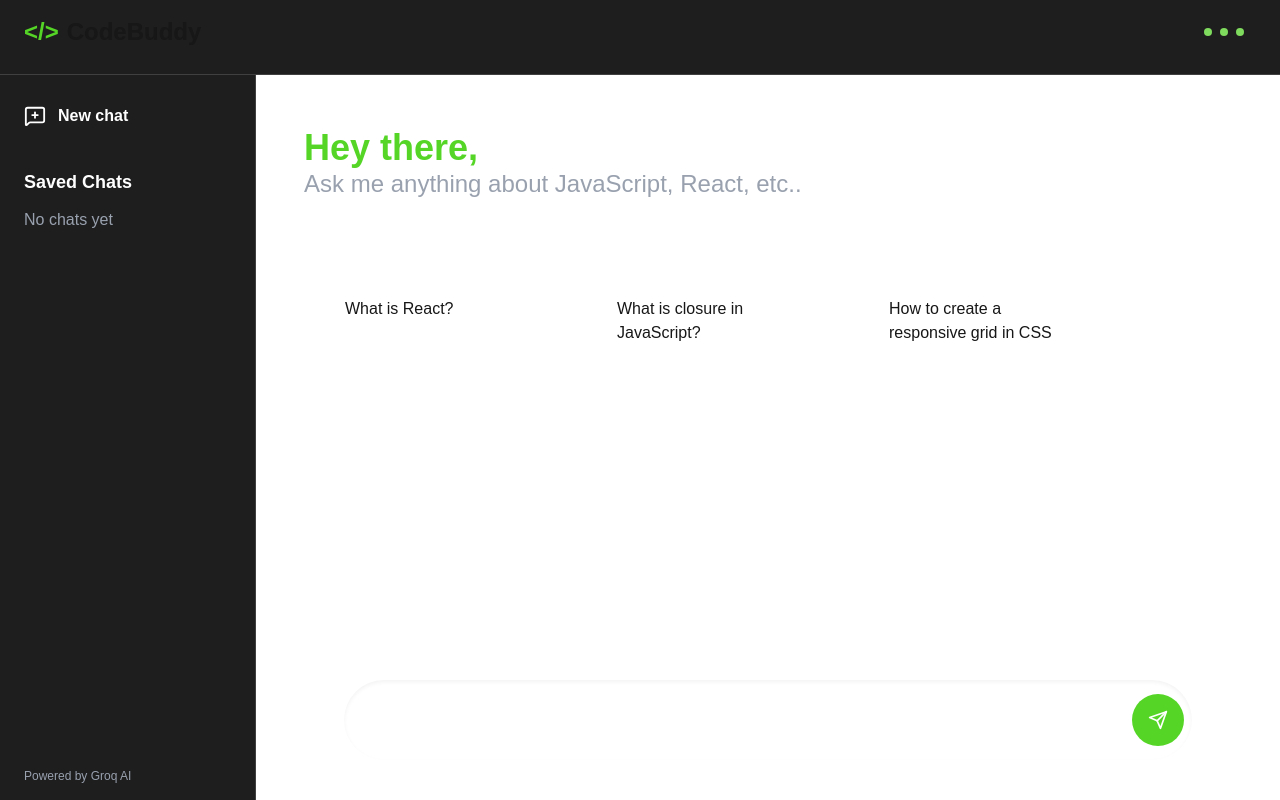
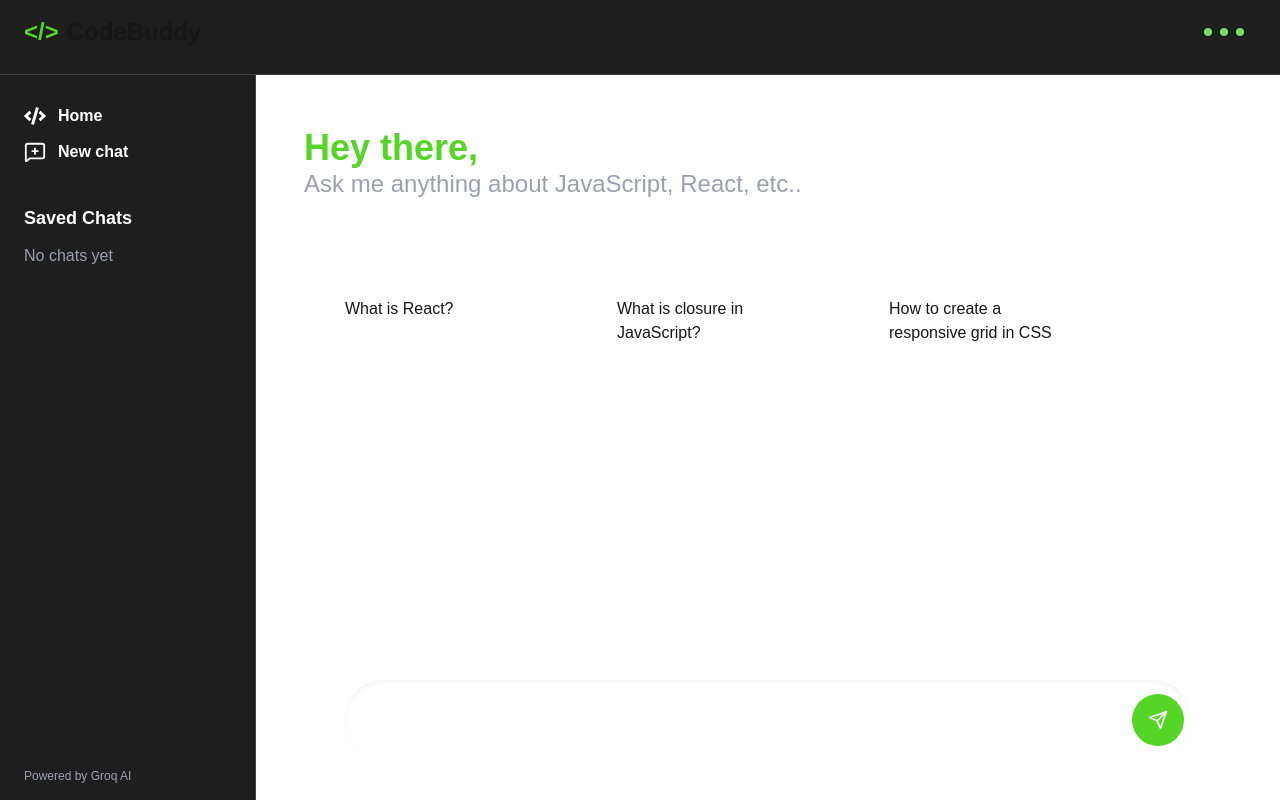
Before and after one commit to Fejiro-tech/CodeBuddy, a Next.js app: page /chatPage in a window 1280 px wide. Built offline with nearby package versions, Linux system fonts and the light colour scheme.

Commit message:
added home button to sidebar

```diff
--- a/app/components/SideBar.jsx
+++ b/app/components/SideBar.jsx
@@ -1,5 +1,7 @@
 import React from 'react';
 import { MessageSquarePlus } from "lucide-react";
+import Link from 'next/link';
+import { FaCode, } from "react-icons/fa";
 
 const SideBar = ({
   messages,
@@ -29,12 +31,17 @@ const SideBar = ({
   return (
     <div className='bg-[#1e1e1e] border-r border-white/15 text-white h-screen flex flex-col py-10 px-6'>
 
+      <Link href="/" className=' mb-3 flex items-center gap-3'>
+        <FaCode size={22}/>
+        <span className='font-bold '>Home</span>
+      </Link>
+
       <button
         onClick={startNewChat}
         className="w-fit mb-10 flex items-center gap-3"
       >
         <MessageSquarePlus size={22} />
-        <span className='font-bold'>New chat</span>
+        <span className='font-bold '>New chat</span>
       </button>
 
       <div className="flex-1 overflow-y-auto">
--- a/app/components/chat/SuggestedCard.jsx
+++ b/app/components/chat/SuggestedCard.jsx
@@ -13,7 +13,7 @@ const SuggestedCard = ({ onSelect }) => {
             <div
               key={idx}
               onClick={() => onSelect(question)}
-              className='w-46 md:w-64 text-sm lg:text-base bg-white/5 hover:bg-white/10 border border-white/10 px-4 lg:px-10 py-6 md:py-8 lg:py-10 rounded-2xl cursor-pointer '
+              className='w-46 md:w-64 text-sm lg:text-base bg-white/5 hover:bg-white/10 border border-white/10 px-4 lg:px-10 py-4 md:py-8 lg:py-10 rounded-2xl cursor-pointer '
               >
                 {question}
             </div>
--- a/app/page.jsx
+++ b/app/page.jsx
@@ -111,10 +111,8 @@ export default function LandingPage() {
               transition={{ type: "spring", stiffness: 200 }}
               className="group bg-white/5 backdrop-blur-md border border-white/10 rounded-2xl py-12 px-6 text-center w-80 md:w-100 lg:w-auto relative overflow-hidden"
             >
-              {/* Glow effect */}
-              <div className="absolute inset-0 opacity-0 group-hover:opacity-100 transition duration-500 bg-gradient-to-r from-[#55d627]/20 via-transparent to-[#55d627]/20 blur-xl"></div>
+              <div className="absolute inset-0 opacity-0 group-hover:opacity-100 transition duration-500 bg-linear-to-r from-[#55d627]/20 via-transparent to-[#55d627]/20 blur-xl"></div>
 
-              {/* Icon */}
               <motion.div
                 className="text-3xl text-[#55d627] mb-4 flex justify-center relative z-10"
                 whileHover={{ rotate: 10, scale: 1.2 }}
@@ -122,7 +120,6 @@ export default function LandingPage() {
                 {item.icon}
               </motion.div>
 
-              {/* Text */}
               <h3 className="text-xl font-semibold mb-4 text-[#55d627] relative z-10">
                 {item.title}
               </h3>
```
